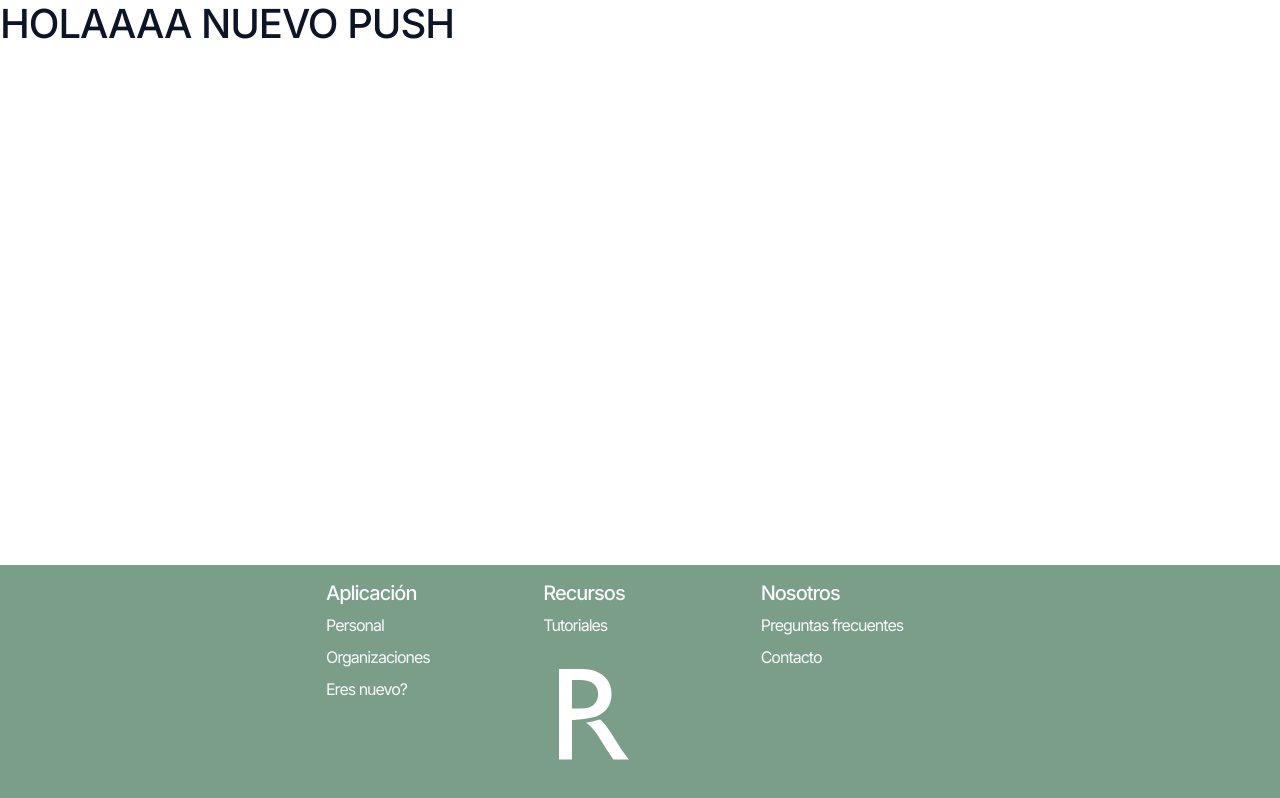
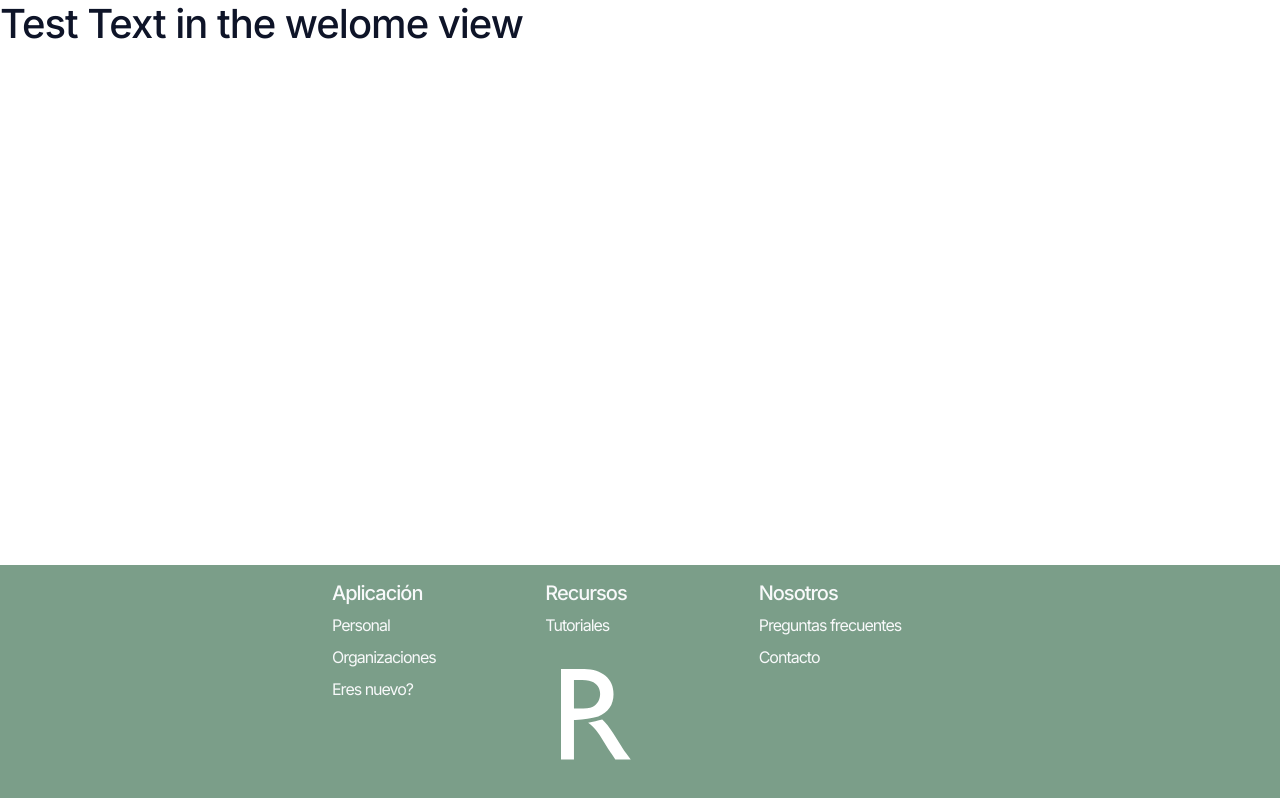
Before and after one commit to t0liguemi/doodle_clone_front_end, a React (Create React App) app: page / in a window 1280 px wide. Built offline with nearby package versions, Linux system fonts and the light colour scheme.

Commit message:
footer rearrangement + app.js adjusment for viewport height

```diff
--- a/src/App.js
+++ b/src/App.js
@@ -9,7 +9,7 @@ import './custom.css';
 
 function App() {
   return (
-    <div className="App">
+    <div className="App d-flex flex-column min-vh-100">
       <BrowserRouter>
         <Routes>
           <Route path="/" element={<Welcome />} />
--- a/src/components/Footer.jsx
+++ b/src/components/Footer.jsx
@@ -1,10 +1,10 @@
-import {ReactComponent as Logo} from '../resources/logo.svg'
+import { ReactComponent as Logo } from "../resources/logo.svg";
 
 function Footer() {
   return (
-    <div className="container-fluid bg-success text-light fixed-bottom">
-      <div className="w-50 mx-auto">
-      <footer className="row pt-3">
+    <div className="mt-auto">
+      <footer className="footer pt-3 bg-success text-light">
+        <div className="row w-50 mx-auto">
           <div className="col mb-3 text-light">
             <h5>Aplicación</h5>
             <ul className="nav flex-column">
@@ -18,9 +18,7 @@ function Footer() {
                   Organizaciones
                 </a>
               </li>
-            <li className="nav-item mb-2">
-                Eres nuevo?
-            </li>
+              <li className="nav-item mb-2">Eres nuevo?</li>
             </ul>
           </div>
 
@@ -32,7 +30,9 @@ function Footer() {
                   Tutoriales
                 </a>
               </li>
-            <li className='my-4 mx-3'><Logo fill='white' width='70'/></li>
+              <li className="my-4 mx-3">
+                <Logo fill="white" width="70" />
+              </li>
             </ul>
           </div>
           <div className="col mb-3">
@@ -50,8 +50,8 @@ function Footer() {
               </li>
             </ul>
           </div>
+        </div>
       </footer>
-      </div>
       </div>
   );
 }
--- a/src/views/Welcome.js
+++ b/src/views/Welcome.js
@@ -1,5 +1,9 @@
-function Welcome(){
-    return <h1>HOLAAAA NUEVO PUSH</h1>
+function Welcome() {
+  return (
+    <div>
+      <h1>Test Text in the welome view</h1>
+    </div>
+  );
 }
 
-export default Welcome
+export default Welcome;
```
Lines whose indentation alone changed are shown as unchanged.
